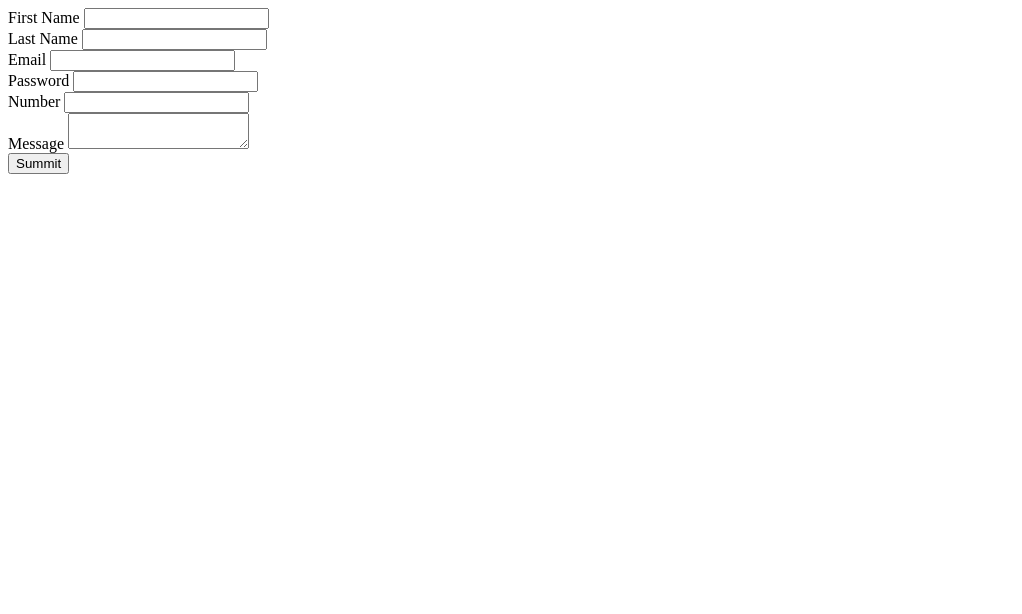
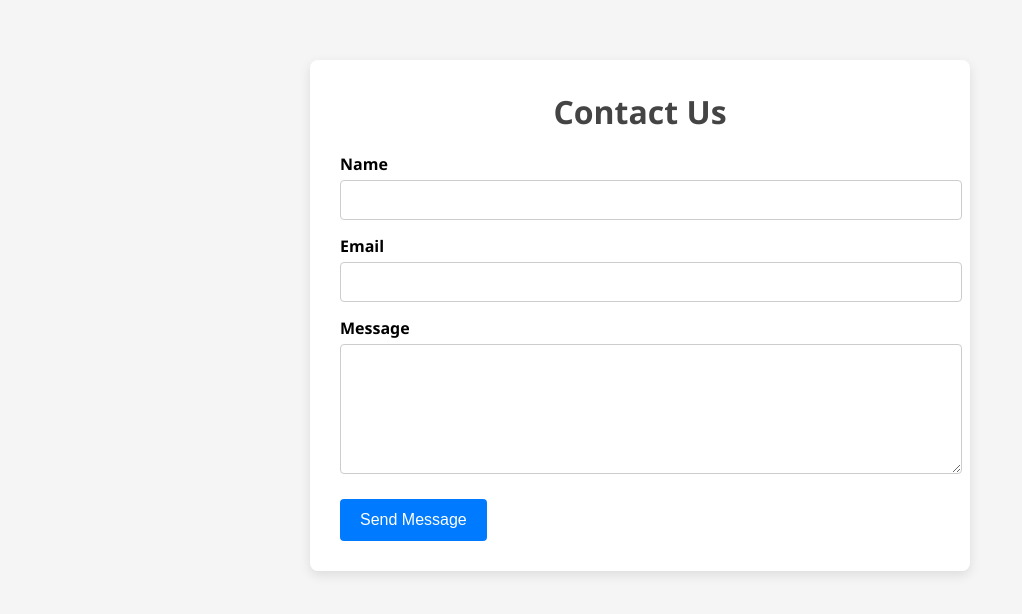
Before and after one commit to Orange-Digital-Center-ODC/New-Group-Batch-2-Team-1, a plain HTML site: page week-2-html-asgn-1-pastoreekahk96/contact.html in a window 1280 px wide. Shown: the whole page, without its empty margins (0-1022 px from the left). Drawn offline with Linux system fonts and the light colour scheme.

Commit message:
css file updated

```diff
--- a/week-2-html-asgn-1-pastoreekahk96/contact.html
+++ b/week-2-html-asgn-1-pastoreekahk96/contact.html
@@ -4,42 +4,24 @@
     <meta charset="UTF-8" />
     <meta name="viewport" content="width=device-width, initial-scale=1.0" />
     <title>Contact Page</title>
+    <link rel="stylesheet" href="style.css">
   </head>
   <body>
-    <main>
-      <form>
-        <div>
-          <label>First Name</label>
-          <input type="text" />
-        </div>
 
-        <div>
-          <label>Last Name</label>
-          <input type="text" />
-        </div>
+<div class="container">
+        <h1>Contact Us</h1>
+        <form action="#" method="post" class="contact-form">
+            <label for="name">Name</label>
+            <input type="text" id="name" name="name" required>
 
-        <div>
-          <label>Email</label>
-          <input type="email" />
-        </div>
+            <label for="email">Email</label>
+            <input type="email" id="email" name="email" required>
 
-        <div>
-          <label>Password</label>
-          <input type="password" />
-        </div>
+            <label for="message">Message</label>
+            <textarea id="message" name="message" rows="6" required></textarea>
 
-        <div>
-          <label>Number</label>
-          <input type="number" />
-        </div>
-
-        <div>
-          <label>Message</label>
-          <textarea></textarea>
-        </div>
-
-        <button>Summit</button>
-      </form>
-    </main>
+            <button type="submit">Send Message</button>
+        </form>
+    </div>
   </body>
 </html>
--- a/week-2-html-asgn-1-pastoreekahk96/style.css
+++ b/week-2-html-asgn-1-pastoreekahk96/style.css
@@ -98,6 +98,54 @@ body{
    padding: 30px 0;
 }
 
+.container {
+    max-width: 600px;
+    margin: 60px auto;
+    background: #fff;
+    padding: 30px;
+    border-radius: 8px;
+    box-shadow: 0 4px 12px rgba(0, 0, 0, 0.1);
+}
+
+.container h1 {
+    text-align: center;
+    margin-bottom: 20px;
+    color: #444;
+}
+
+.contact-form label {
+    display: block;
+    margin-top: 15px;
+    font-weight: bold;
+}
+
+.contact-form input,
+.contact-form textarea {
+    width: 100%;
+    padding: 10px;
+    margin-top: 5px;
+    border: 1px solid #ccc;
+    border-radius: 4px;
+    font-size: 16px;
+}
+
+.contact-form button {
+    display: inline-block;
+    margin-top: 20px;
+    background-color: #007BFF;
+    color: white;
+    border: none;
+    padding: 12px 20px;
+    font-size: 16px;
+    border-radius: 4px;
+    cursor: pointer;
+    transition: background-color 0.3s ease;
+}
+
+.contact-form button:hover {
+    background-color: #0056b3;
+}
+
 .footer{
     background-color: yellow;
     color: black;
```
